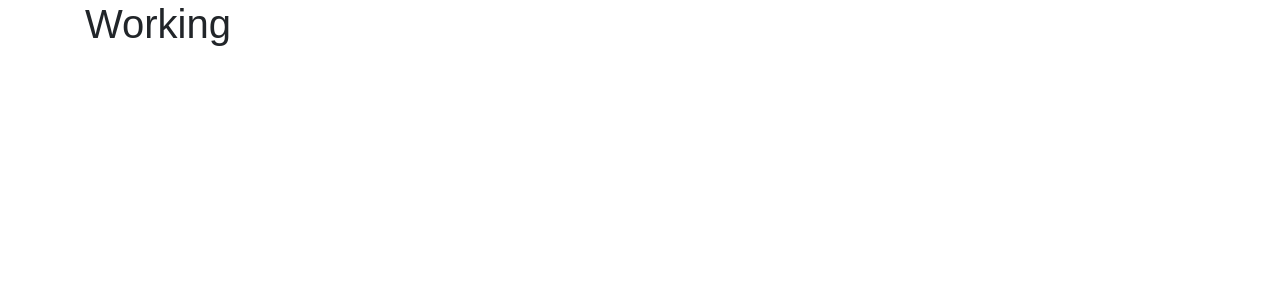
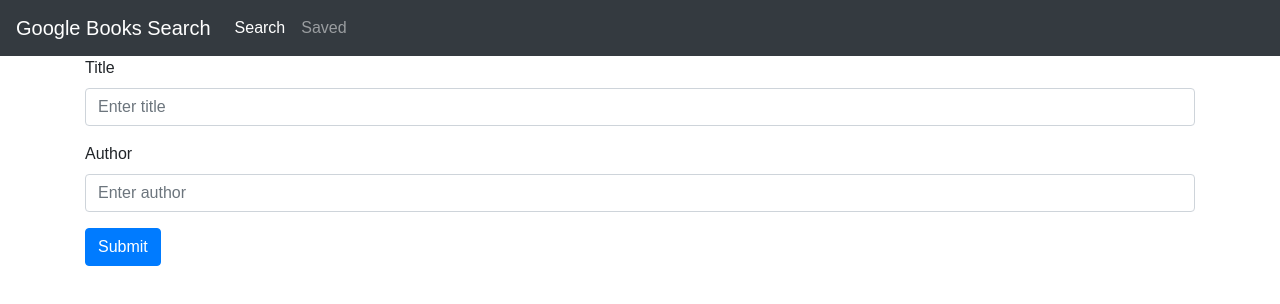
Before and after one commit to ededmond/Google-Books-Search, a React (Create React App) app in the folder client/: page / in a window 1280 px wide. Shown: the top 304 px of the page. Built offline with nearby package versions, Linux system fonts and the light colour scheme.

Commit message:
search and save working. Basic saved page set up

```diff
--- a/client/public/index.html
+++ b/client/public/index.html
@@ -20,6 +20,10 @@
       Learn how to configure a non-root public URL by running `npm run build`.
     -->
     <link href="https://maxcdn.bootstrapcdn.com/font-awesome/4.7.0/css/font-awesome.min.css" rel="stylesheet" />
+    <script src="https://code.jquery.com/jquery-3.2.1.slim.min.js" integrity="sha384-KJ3o2DKtIkvYIK3UENzmM7KCkRr/rE9/Qpg6aAZGJwFDMVNA/GpGFF93hXpG5KkN" crossorigin="anonymous"></script>
+    <script src="https://cdnjs.cloudflare.com/ajax/libs/popper.js/1.12.9/umd/popper.min.js" integrity="sha384-ApNbgh9B+Y1QKtv3Rn7W3mgPxhU9K/ScQsAP7hUibX39j7fakFPskvXusvfa0b4Q" crossorigin="anonymous"></script>
+    <script src="https://maxcdn.bootstrapcdn.com/bootstrap/4.0.0/js/bootstrap.min.js" integrity="sha384-JZR6Spejh4U02d8jOt6vLEHfe/JQGiRRSQQxSfFWpi1MquVdAyjUar5+76PVCmYl" crossorigin="anonymous"></script>
+
     <link rel="stylesheet" href="https://cdnjs.cloudflare.com/ajax/libs/twitter-bootstrap/4.0.0/css/bootstrap.min.css" />
     <title>Google Books</title>
   </head>
--- a/client/src/App.js
+++ b/client/src/App.js
@@ -1,5 +1,6 @@
 import React, { Component } from "react";
 import { BrowserRouter as Router, Route } from "react-router-dom";
+import Navbar from "./components/Navbar";
 import Saved from "./components/Pages/Saved";
 import Search from "./components/Pages/Search";
 
@@ -10,8 +11,10 @@
   render() {
     return (
       <Router>
+        <Navbar />
         <div className="container">
         <Route exact path="/" component ={Search} />
+        <Route exact path = "/saved" component = {Saved}/>
         </div>
       </Router>
     );
--- /dev/null
+++ b/client/src/components/Navbar/index.js
@@ -0,0 +1,27 @@
+import React, { Component } from "react";
+import {withRouter} from 'react-router-dom';
+import "./style.css";
+
+function Navbar (props) {
+    const path = props.history.location.pathname;
+    return (
+        <nav className="navbar navbar-expand-lg navbar-dark bg-dark">
+            <a className="navbar-brand" href="#">Google Books Search</a>
+            <button className="navbar-toggler" type="button" data-toggle="collapse" data-target="#navbarNavDropdown" aria-controls="navbarNavDropdown" aria-expanded="false" aria-label="Toggle navigation">
+                <span className="navbar-toggler-icon"></span>
+            </button>
+            <div className="collapse navbar-collapse" id="navbarNavDropdown">
+                <ul className="navbar-nav">
+                <li className={"nav-item "+(path === "/saved" || "active")}>
+                    <a className="nav-link" href="/search">Search</a>
+                </li>
+                <li className={"nav-item "+(path === "/saved" && "active")}>
+                    <a className="nav-link" href="/saved">Saved</a>
+                </li>
+                </ul>
+            </div>
+        </nav>
+    )
+}
+
+export default withRouter(Navbar);
--- /dev/null
+++ b/client/src/components/Navbar/style.css
@@ -0,0 +1,6 @@
+.navbar {
+    color:white;
+}
+.Navlink {
+    cursor: pointer;
+}
--- a/client/src/components/Pages/Saved.js
+++ b/client/src/components/Pages/Saved.js
@@ -0,0 +1,46 @@
+import React from "react";
+import API from "../../utils/API";
+
+import BookEntry from "../bookEntry";
+
+class Search extends React.Component {
+    state= {
+        books: [],
+        error: ""
+    }
+    componentDidMount = ()=>{
+        API.getSavedBooks().then(response => {
+            this.setState({
+                books: response.data
+            })
+        }).catch(error => {
+            console.log(error);
+        })
+    }
+    render () {
+        return (
+            <div>
+            <div className="row results">
+                <div className = "col-12">
+                    {this.state.books.map((book,i) => {
+                        const {link,authors,description,image,title} = book;
+                        return (<BookEntry
+                            key = {i}
+                            id = {i}
+                            link = {link}
+                            authors = {authors}
+                            description = {description}
+                            image = {image}
+                            title = {title}
+
+                        />)
+                    })}
+                </div>
+            </div>
+            </div>
+        )
+    }
+
+}
+
+export default Search;
--- a/client/src/components/Pages/Search.js
+++ b/client/src/components/Pages/Search.js
@@ -1,17 +1,83 @@
 import React from "react";
-import axios from "axios";
+import API from "../../utils/API";
+
+import BookEntry from "../bookEntry";
 
 class Search extends React.Component {
     state= {
         books: [],
         title : "",
-        author : ""
+        author : "",
+        error: ""
+    }
+
+    onChange = event => {
+        this.setState({
+            [event.target.name] : event.target.value
+        })
+    }
+
+    submit = event => {
+        event.preventDefault();
+        API.searchBooks(this.state.title,this.state.author).then(response => {
+            console.log(response.data.items[0])
+            this.setState({books: response.data.items});
+        }).catch(error => {
+            this.setState({
+                error: error.message
+            })
+        })
     }
 
     render () {
         return (
             <div>
-                <h1>Working</h1>
+            <div className = "row">
+                <div className = "col-12">
+                <form onSubmit={this.submit}>
+                    <div className="form-group">
+                        <label htmlFor="title">Title</label>
+                        <input type="text"
+                            className="form-control"
+                            id="title"
+                            placeholder="Enter title"
+                            value = {this.state.title}
+                            name = "title"
+                            onChange = {this.onChange}
+                        />
+                    </div>
+                    <div className="form-group">
+                        <label htmlFor="author">Author</label>
+                        <input type="text"
+                            className="form-control"
+                            id="author"
+                            placeholder="Enter author"
+                            value = {this.state.author}
+                            name ="author"
+                            onChange = {this.onChange}
+                        />
+                    </div>
+                    <button type="submit" className="btn btn-primary" onSubmit={this.submit}>Submit</button>
+                    </form>
+                </div>
+            </div>
+            <div className="row results">
+                <div className = "col-12">
+                    {this.state.books.map((book,i) => {
+                        const info = book.volumeInfo;
+                        return (<BookEntry
+                            key = {i}
+                            id = {i}
+                            link = {info.infoLink}
+                            authors = {info.authors}
+                            description = {info.description}
+                            image = {info.imageLinks.thumbnail}
+                            title = {info.title}
+
+                        />)
+                    })}
+                </div>
+            </div>
             </div>
         )
     }
--- /dev/null
+++ b/client/src/components/bookEntry.js
@@ -0,0 +1,47 @@
+import React, {Component} from "react";
+import API from "../utils/API";
+
+class BookEntry extends Component {
+    state = {
+        saved: false
+    }
+
+    listAuthors = authors => {
+        let newAuthors = authors[0]
+        for (let i =1; i < authors.length; i++) {
+            newAuthors += ", " + authors[i];
+        }
+        return newAuthors;
+    }
+
+    saveBook = () => {
+        API.saveBook(this.props).then(response => {
+            console.log(response);
+            this.setState({saved:true});
+        }).catch(error => {
+            console.log(error);
+        })
+    }
+
+    render (props) {
+        const {title,authors,description,image,link} = this.props;
+        return (<article className = "book-entry row">
+            <div className = "col-9">
+                <h3>{title}</h3>
+                <h5>{this.listAuthors(authors)}</h5>
+            </div>
+            <div className = "col-3">
+                <button onClick={()=>window.location.href=link}>View</button>
+                {!this.state.saved &&<button onClick ={this.saveBook}>Save</button>}
+            </div>
+            <div className = 'col-3'>
+                <img src = {image} />
+            </div>
+            <div className = "col-9">
+                <p>{description}</p>
+            </div>
+        </article>)
+    }
+}
+
+export default BookEntry;
--- a/client/src/utils/API.js
+++ b/client/src/utils/API.js
@@ -1,11 +1,23 @@
 import axios from "axios";
 const BASEGOOGLE = "https://www.googleapis.com/books/v1/volumes?q=";
-const GOOGLEAPI = "&key=AIzaSyDgrdnxyR2FqXFNRuWjJRPDaYTCDJ5se5Q";
+const GOOGLEAPI = "&AIzaSyBodkJ70r2iKmx0rLJMyWNN9T3_xC3FPR8";
 
-searchBooks = (title,author) => {
+const searchBooks = (title,author) => {
+    const query =BASEGOOGLE + title + "+inauthor:" + author + GOOGLEAPI;
+    // console.log(query);
     return axios.get(BASEGOOGLE + title + "+inauthor:" + author + GOOGLEAPI);
 }
 
+const saveBook = book => {
+    return axios.post("/api/books",book);
+}
+
+const getSavedBooks = () => {
+    return axios.get("/api/books");
+}
+
 export default {
-    searchBooks
+    searchBooks,
+    saveBook,
+    getSavedBooks
 }
```
Also changed, not shown: 1 other file (tests, documents, lock files or other folders).
